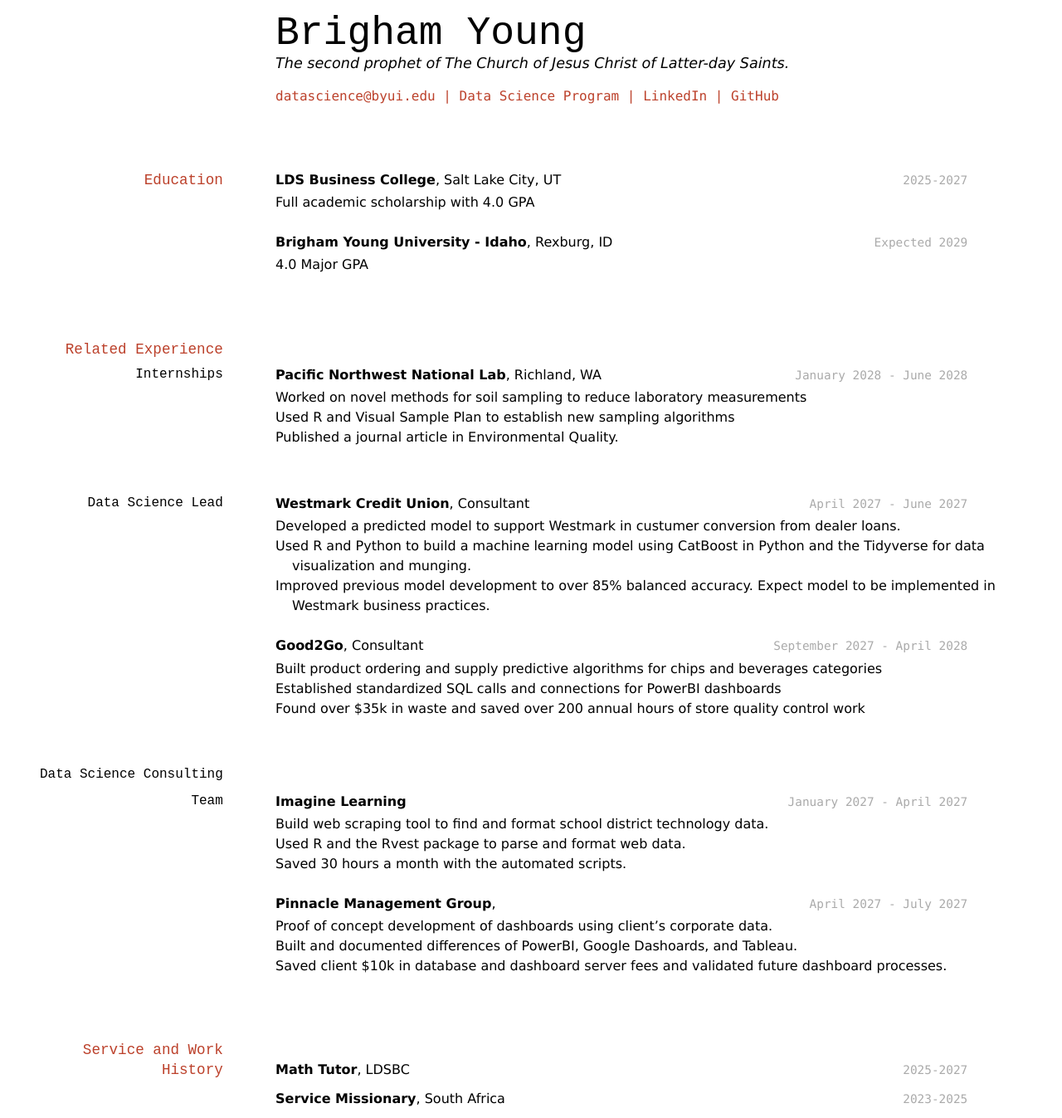
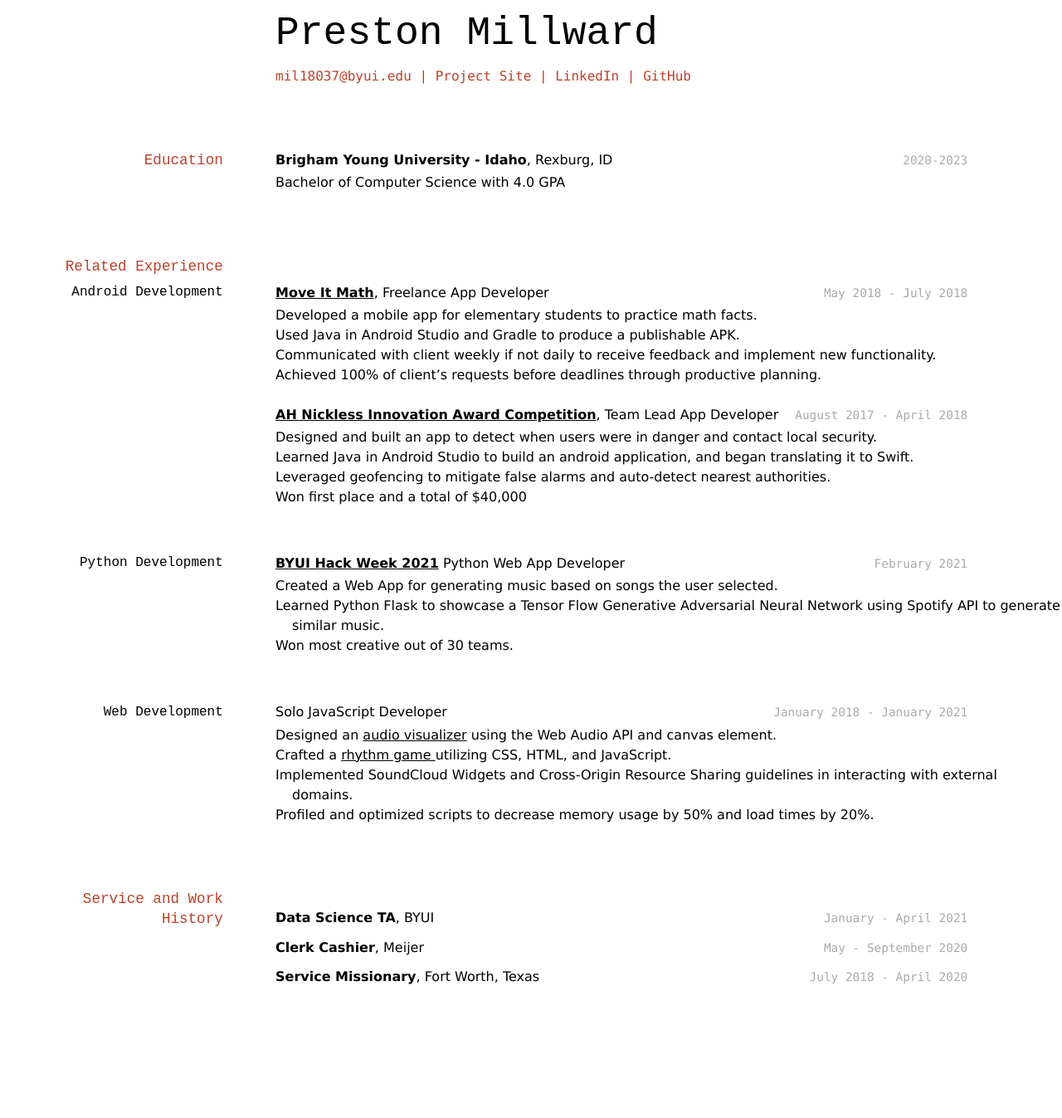
Before and after one commit to byuids-resumes/P_Millward_Resume, a Jekyll site: the page built from docs/index.md, in a window 1280 px wide. Shown: the whole page at 83% size. Built offline with Jekyll 4.4.1, drawn with Linux system fonts in a browser that asks for light colours; after the commit the page ends 1200 px from its top, so only the background shows below that.

Commit message:
Fixing my repository
I forked instead of using the template. My bad =)

```diff
--- a/docs/index.md
+++ b/docs/index.md
@@ -1,84 +1,77 @@
 ---
 layout: cv
-title: Brigham Young's Resume
+title: Preston's Resume
 ---
-# Brigham Young
-The second prophet of The Church of Jesus Christ of Latter-day Saints.
+# Preston Millward
 
 <div id="webaddress">
-<a href="datascience@byui.edu">datascience@byui.edu</a>
-| <a href="https://byuidatascience.github.io/development.html">Data Science Program</a>
-| <a href="https://www.linkedin.com/groups/13537407/">LinkedIn</a>
-| <a href="https://github.com/byuids-resumes">GitHub</a>
+<a href="mil18037@byui.edu">mil18037@byui.edu</a>
+| <a href="https://display-of-my-projects.glitch.me/">Project Site</a>
+| <a href="https://www.linkedin.com/in/preston-millward/">LinkedIn</a>
+| <a href="https://github.com/millieTime">GitHub</a>
 </div>
 
 <!-- https://www.monique.tech/the-art-of-markdown -->
 
 ## Education
 
-`2025-2027`
-__LDS Business College__, Salt Lake City, UT
-
-- Full academic scholarship with 4.0 GPA
-
-`Expected 2029`
+`2020-2023`
 __Brigham Young University - Idaho__, Rexburg, ID
 
-- 4.0 Major GPA
-
+- Bachelor of Computer Science with 4.0 GPA
 
 ## Related Experience
 
-### Internships
+### Android Development
 
-`January 2028 - June 2028`
-__Pacific Northwest National Lab__, Richland, WA
+`May 2018 - July 2018`
+__<a href="https://moveitmaththesource.com/">Move It Math</a>__, Freelance App Developer
 
-- Worked on novel methods for soil sampling to reduce laboratory measurements
-- Used R and Visual Sample Plan to establish new sampling algorithms
-- Published a journal article in Environmental Quality.
+- Developed a mobile app for elementary students to practice math facts.
+- Used Java in Android Studio and Gradle to produce a publishable APK.
+- Communicated with client weekly if not daily to receive feedback and implement new functionality.
+- Achieved 100% of client's requests before deadlines through productive planning.
 
-### Data Science Lead
+`August 2017 - April 2018`
+__<a href="https://ahninnovationaward.com/Documents/2018_AH_Nickless_Innovation_Award_winners.pdf">AH Nickless Innovation Award Competition</a>__, Team Lead App Developer
 
-`April 2027 - June 2027`
-__Westmark Credit Union__, Consultant
+- Designed and built an app to detect when users were in danger and contact local security.
+- Learned Java in Android Studio to build an android application, and began translating it to Swift.
+- Leveraged geofencing to mitigate false alarms and auto-detect nearest authorities.
+- Won first place and a total of $40,000
 
-- Developed a predicted model to support Westmark in custumer conversion from dealer loans.
-- Used R and Python to build a machine learning model using CatBoost in Python and the Tidyverse for data visualization and munging.
-- Improved previous model development to over 85% balanced accuracy. Expect model to be implemented in Westmark business practices.
+### Python Development
 
-`September 2027 - April 2028`
-__Good2Go__, Consultant
+`February 2021`
+__<a href="https://byuiscroll.org/byu-idahos-first-hack-week/">BYUI Hack Week 2021</a>__
+Python Web App Developer
 
-- Built product ordering and supply predictive algorithms for chips and beverages categories
-- Established standardized SQL calls and connections for PowerBI dashboards
-- Found over $35k in waste and saved over 200 annual hours of store quality control work
+- Created a Web App for generating music based on songs the user selected.
+- Learned Python Flask to showcase a Tensor Flow Generative Adversarial Neural Network using Spotify API to generate similar music.
+- Won most creative out of 30 teams.
 
-### Data Science Consulting Team
+### Web Development
 
-`January 2027 - April 2027`
-__Imagine Learning__
+`January 2018 - January 2021`
+Solo JavaScript Developer
 
-- Build web scraping tool to find and format school district technology data.
-- Used R and the Rvest package to parse and format web data.
-- Saved 30 hours a month with the automated scripts.
-
-`April 2027 - July 2027`
-__Pinnacle Management Group__,
-
-- Proof of concept development of dashboards using client's corporate data.
-- Built and documented differences of PowerBI, Google Dashoards, and Tableau.
-- Saved client $10k in database and dashboard server fees and validated future dashboard processes.
-
+- Designed an <a href="https://display-of-my-projects.glitch.me/SuperHex.html">audio visualizer</a> using the Web Audio API and canvas element.
+- Crafted a <a href="https://display-of-my-projects.glitch.me/SuperHex.html">rhythm game </a> utilizing CSS, HTML, and JavaScript.
+- Implemented SoundCloud Widgets and Cross-Origin Resource Sharing guidelines in interacting with external domains.
+- Profiled and optimized scripts to decrease memory usage by 50% and load times by 20%.
 
 ## Service and Work History
 
-`2025-2027`
-__Math Tutor__, LDSBC
+`January - April 2021`
+__Data Science TA__, BYUI
 
 
-`2023-2025`
-__Service Missionary__, South Africa
+`May - September 2020`
+__Clerk Cashier__, Meijer
+
+
+`July 2018 - April 2020`
+__Service Missionary__, Fort Worth, Texas
 
 
 
```
